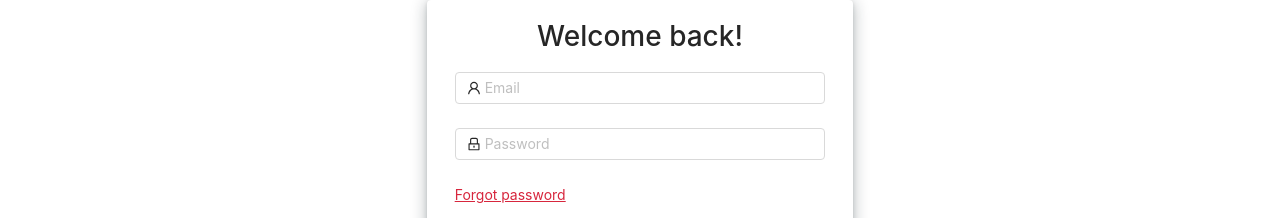
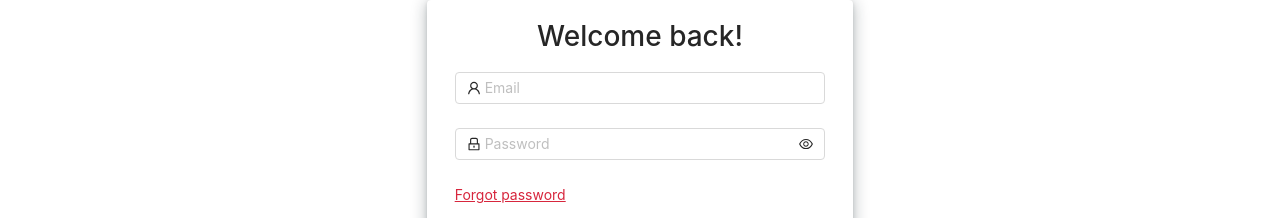
Before and after one commit to rishii1909/iManage-web-client-facing-app, a Next.js app: page /auth/login in a window 1280 px wide. Shown: the part 228-446 px from the top of the page. Built offline with nearby package versions, Linux system fonts and the light colour scheme.

Commit message:
see password usinf eye icon added

```diff
--- a/pages/auth/login.jsx
+++ b/pages/auth/login.jsx
@@ -11,6 +11,8 @@ import {
   UserOutlined,
   LockOutlined,
   MailOutlined,
+  EyeOutlined,
+  EyeInvisibleOutlined,
 } from "@ant-design/icons";
 import { Header } from "antd/lib/layout/layout";
 import axios from "axios";
@@ -25,6 +27,11 @@ export default function login_form() {
   const [otp_sent, setOtp_sent] = useState(false);
   const [otp_verified, setOtp_verified] = useState(false);
   const [password, setPassword] = useState("");
+
+  const [showPassword, setShowPassword] = useState(false);
+  const toggleShowPassword = () => {
+    setShowPassword((prev) => !prev);
+  };
 
   const onFinish = (values) => {
     axios
@@ -149,9 +156,27 @@ export default function login_form() {
                 >
                   <Input
                     prefix={<LockOutlined className="site-form-item-icon" />}
-                    type="password"
-                    value="Reset123!"
+                    type={showPassword ? "text" : "password"}
                     placeholder="Password"
+                    suffix={
+                      showPassword ? (
+                        <EyeInvisibleOutlined
+                          style={{
+                            cursor: "pointer",
+                          }}
+                          onClick={toggleShowPassword}
+                          className="site-form-item-icon"
+                        />
+                      ) : (
+                        <EyeOutlined
+                          style={{
+                            cursor: "pointer",
+                          }}
+                          onClick={toggleShowPassword}
+                          className="site-form-item-icon"
+                        />
+                      )
+                    }
                   />
                 </Form.Item>
                 <Form.Item>
```
